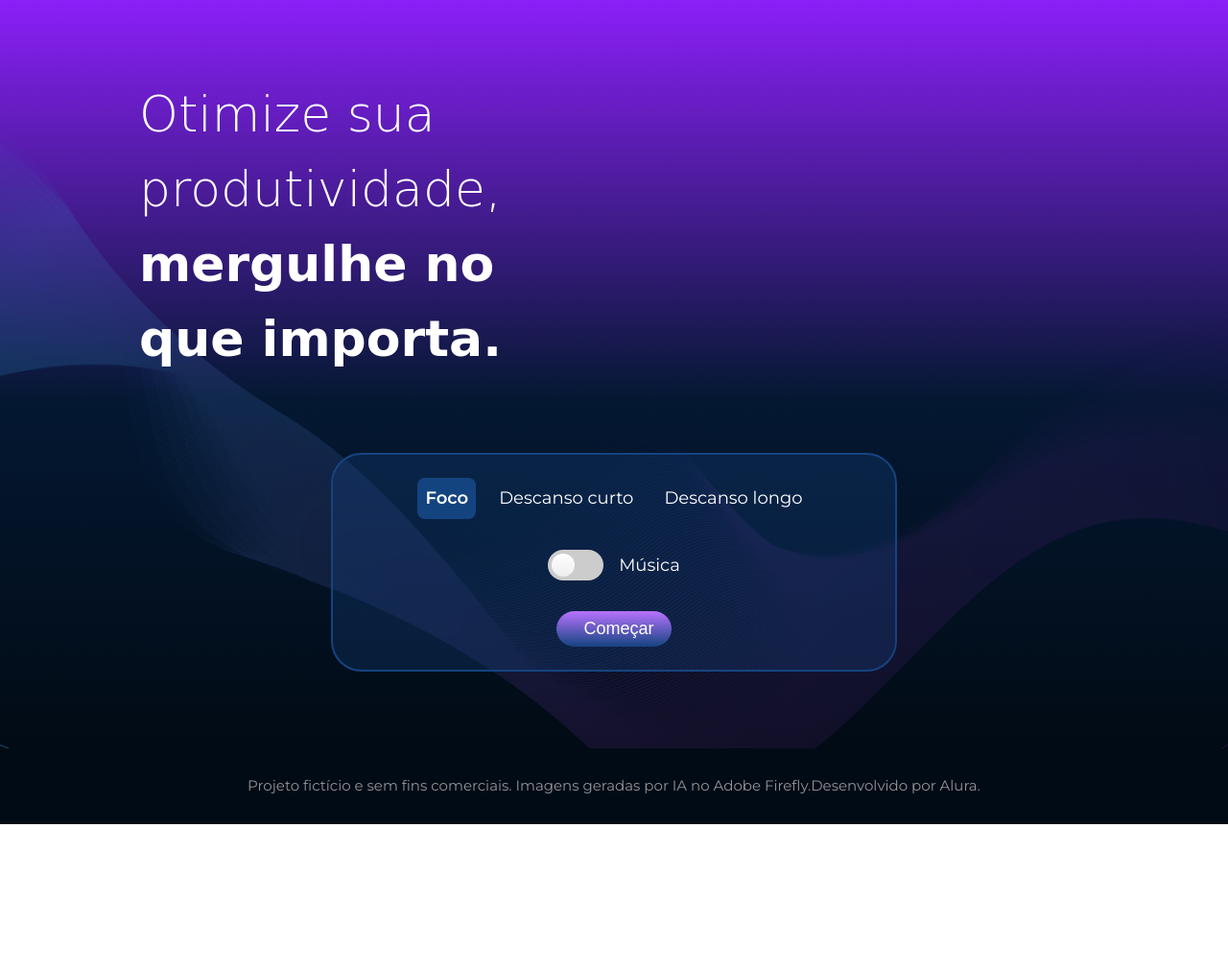
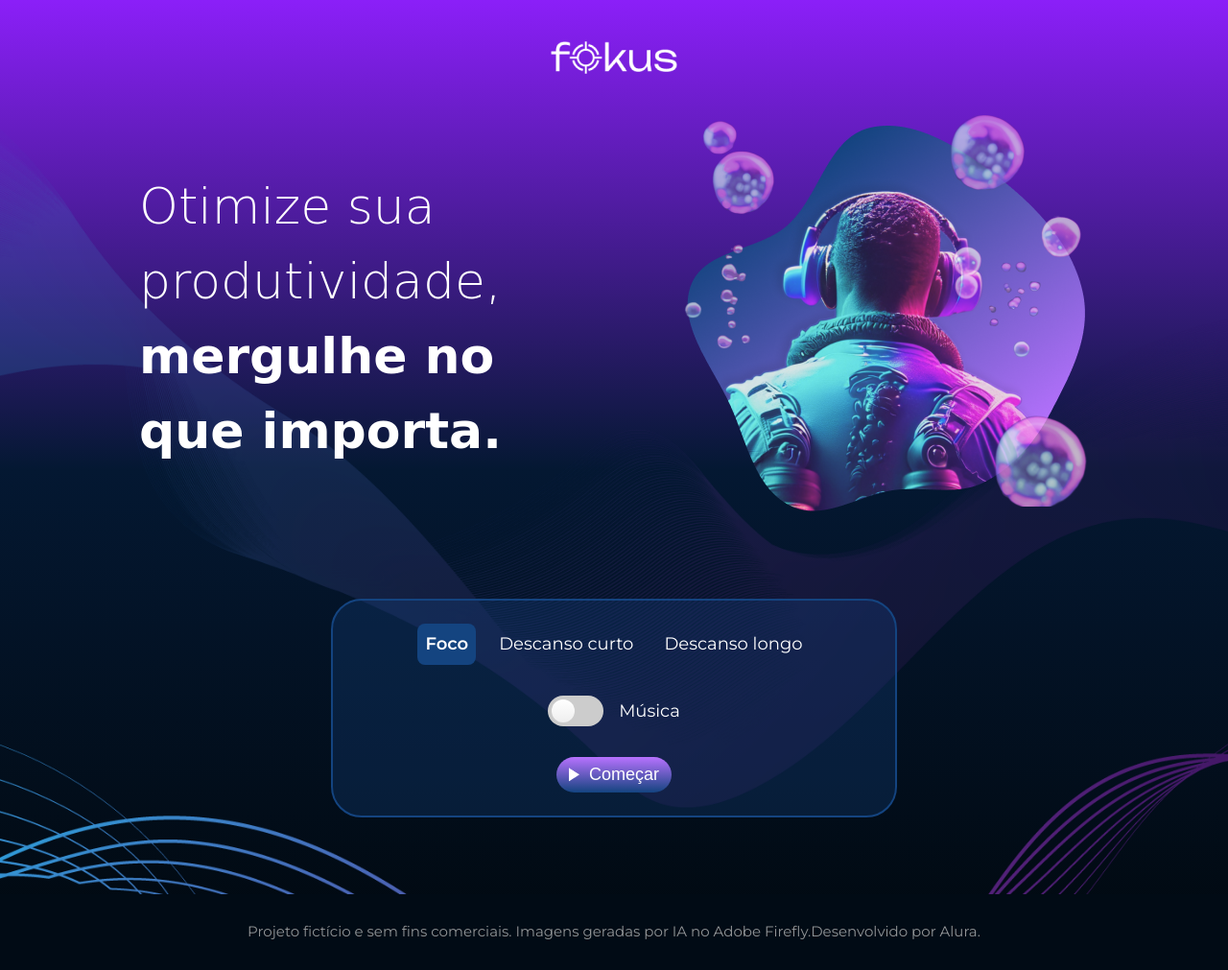
Before and after one commit to thaleseqb/Fokus, a plain HTML site: page index.html in a window 1280 px wide. Shown: the whole page at 96% size. Before the commit the page ends 859 px from the top, so only its background shows below. Drawn offline with nearby package versions, Linux system fonts and the light colour scheme; files whose address does not match are found by name; a web font is replaced by a local one.

Commit message:
corrigir modificações no nome da pasta

```diff
--- a/index.html
+++ b/index.html
@@ -5,7 +5,7 @@
     <meta charset="UTF-8">
     <meta name="viewport" content="width=device-width, initial-scale=1.0">
     <title>Fokus</title>
-    <link rel="shortcut icon" href="./imagens/favicon.ico" type="image/x-icon">
+    <link rel="shortcut icon" href="./assets/favicon.ico" type="image/x-icon">
     <link rel="stylesheet" href="https://cdnjs.cloudflare.com/ajax/libs/meyer-reset/2.0/reset.min.css"
         integrity="sha512-NmLkDIU1C/C88wi324HBc+S2kLhi08PN5GDeUVVVC/BVt/9Izdsc9SVeVfA1UZbY3sHUlDSyRXhCzHfr6hmPPw=="
         crossorigin="anonymous" referrerpolicy="no-referrer" />
@@ -22,7 +22,7 @@
     <main class="app">
         <header class="app__header">
             <figure class="app__logo-figure">
-                <img class="app__logo-image" src="/imagens/logo.png" alt="">
+                <img class="app__logo-image" src="/assets/logo.png" alt="">
             </figure>
         </header>
         <section class="app__section-banner-container">
@@ -31,7 +31,7 @@
                 <strong class="app__title-strong">mergulhe no que importa.</strong>
             </h1>
             <figure class="app__image-figure">
-                <img class="app__image" src="/imagens/foco.png" alt="">
+                <img class="app__image" src="/assets/foco.png" alt="">
             </figure>
         </section>
         <section class="app__section-card-container">
@@ -63,7 +63,7 @@
                 </ul>
                 <div class="app__card-primary-button-wrapper">
                     <button id="start-pause" class="app__card-primary-button">
-                        <img class="app__card-primary-butto-icon" src="/imagens/play_arrow.png" alt="">
+                        <img class="app__card-primary-butto-icon" src="/assets/play_arrow.png" alt="">
                         <span>Começar</span>
                     </button>
                 </div>
```
